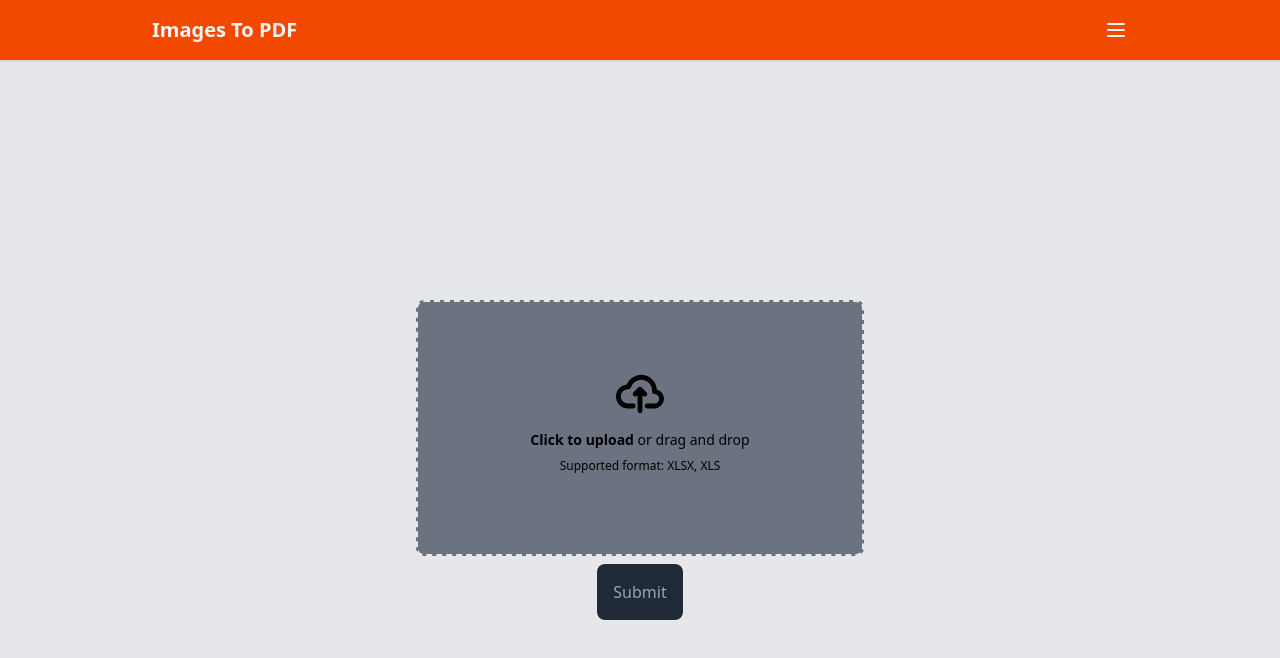
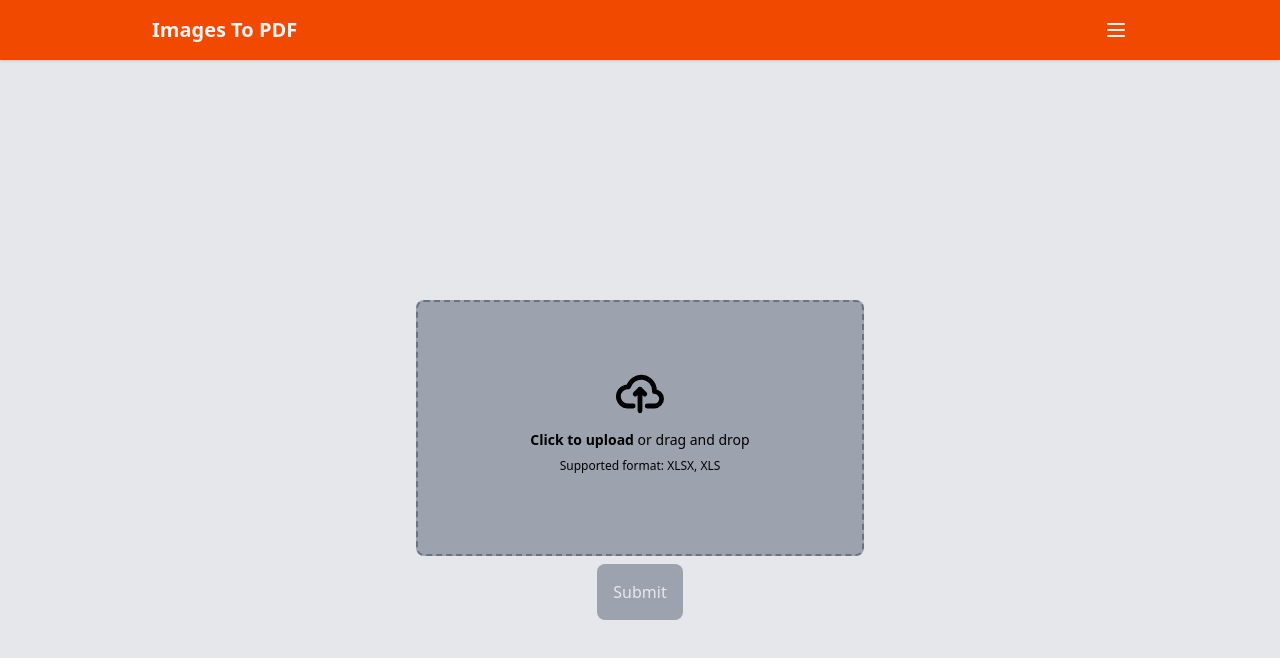
Before and after one commit to Oyyanv/imgtopdf, a plain HTML site: page public/index.html in a window 1280 px wide. Drawn offline with nearby package versions, Linux system fonts and the light colour scheme.

Commit message:
change color background dropzone, btn and add delay hover

```diff
--- a/public/index.html
+++ b/public/index.html
@@ -57,7 +57,7 @@
                         <!-- Form start -->
                         <form action="/api/topdf" method="POST" enctype="multipart/form-data">
                             <label for="dropzone-file"
-                                class="flex flex-col items-center justify-center w-full h-64 max-w-md mx-auto border-2 border-dashed rounded-lg cursor-pointer bg-gray-500 hover:bg-gray-200 bg-gray-100 bg-gray-200 border-gray-200 hover:border-gray-600">
+                                class="flex flex-col items-center justify-center w-full h-64 max-w-md mx-auto border-2 border-dashed rounded-lg cursor-pointer bg-gray-400 hover:bg-gray-200 bg-gray-100 hover:delay-100 border-gray-500 hover:border-gray-600">
                                 <div class="flex flex-col items-center justify-center pt-5 pb-6">
                                     <svg class="w-12 h-12 mb-3 " aria-hidden="true"
                                         xmlns="http://www.w3.org/2000/svg" fill="none" viewBox="0 0 20 16">
@@ -75,7 +75,7 @@
                                     accept=".xlsx, .xls" required>
                             </label>
                             <button type="submit"
-                                class="p-4 bg-gray-800 text-gray-400 rounded-lg mt-2 hover:text-gray-200 ">Submit</button>
+                                class="p-4 bg-gray-400 text-gray-200 rounded-lg mt-2 hover:text-gray-400 hover:bg-gray-300 ">Submit</button>
                         </form>
                         <!-- Form end -->
                     </div>
```
